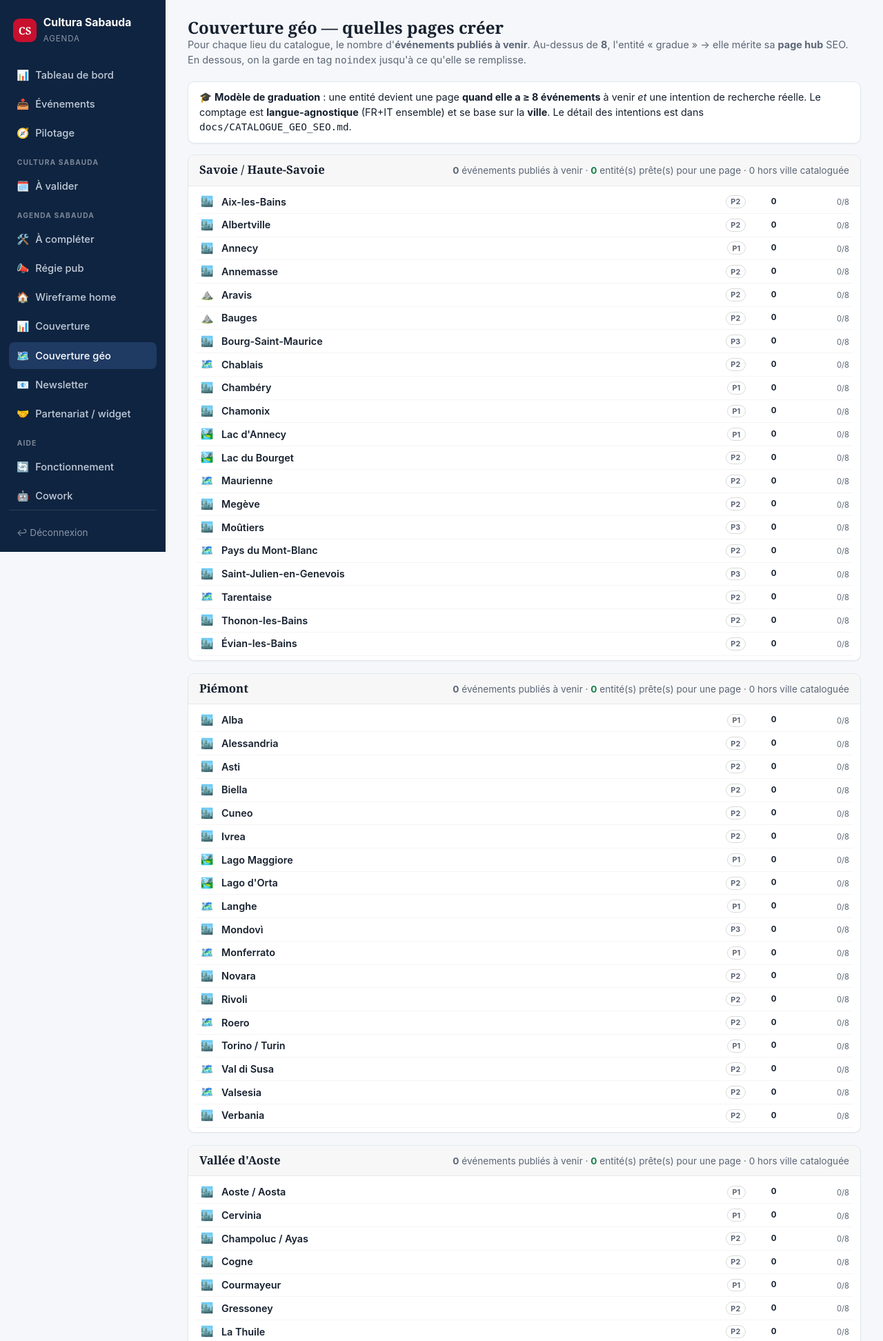
After one commit to monodf-beep/evenements, a Flask app: page /couverture-geo in a window 1280 px wide. The commit adds this page. Shown: the top 1944 px of the page at 69% size. Run offline with Flask 3, Linux system fonts and the light colour scheme; the visitor is signed in with stand-in values (Sample User, id 1); data that the repository does not hold is empty; some libraries are stand-ins or nearby versions.

Commit message:
Backoffice : page « Couverture géo » (catalogue → décision de pages)
Opérationnalise docs/CATALOGUE_GEO_SEO.md : pour chaque entité (ville,
massif, vallée, lac, station), compte les événements PUBLIÉS à venir et
signale celles qui franchissent le seuil (>= 8) → « graduation » en page hub.

- _GEO_CATALOGUE : villes + groupes (communes membres) des 4 territoires,
  avec priorité P1/P2/P3.
- _geo_match : correspondance ville robuste (variantes FR/IT type Turin/
  Torino, inclusion souple >= 4 car., égalité stricte pour les termes courts
  anti-faux-positif, repli sur le lieu).
- /couverture-geo + template : par territoire, total publié, nb d'entités
  « prêtes pour une page », et « hors ville cataloguée » (signal d'ajout).
- Lien de nav.

Comptage v1 langue-agnostique (FR+IT) basé sur la ville ; les groupes
s'appuient sur leurs communes membres.

Co-Authored-By: Claude Opus 4.8 <noreply@anthropic.com>
Claude-Session: https://claude.ai/code/session_0147TFWxBFXGbXtme5LYm1nT

```diff
--- a/app/app.py
+++ b/app/app.py
@@ -841,6 +841,149 @@ def couverture():
     data = _couv_data(conn)
     conn.close()
     return render_template("couverture.html", active="couverture", **data)
+
+
+# ---------- Couverture GÉO (catalogue → pages hub SEO hyperlocal) ----------
+# Traduit docs/CATALOGUE_GEO_SEO.md en tableau de bord : pour chaque entité (ville,
+# massif, vallée, lac, station), combien d'événements PUBLIÉS à venir → laquelle franchit
+# le seuil et « gradue » en page dédiée. Le comptage se fait sur la ville (langue-agnostique).
+_GEO_SEUIL = 8                                           # nb d'événements pour mériter une page
+
+# (type, nom, priorité, [communes/termes cherchés dans la ville]). Les groupes (massifs,
+# vallées, lacs) listent leurs communes membres pour agréger.
+_GEO_CATALOGUE = {
+    "Savoie / Haute-Savoie": [
+        ("ville", "Annecy", "P1", ["annecy"]),
+        ("ville", "Chambéry", "P1", ["chambery"]),
+        ("ville", "Chamonix", "P1", ["chamonix"]),
+        ("ville", "Aix-les-Bains", "P2", ["aix les bains", "aix-les-bains"]),
+        ("ville", "Albertville", "P2", ["albertville"]),
+        ("ville", "Annemasse", "P2", ["annemasse"]),
+        ("ville", "Thonon-les-Bains", "P2", ["thonon"]),
+        ("ville", "Évian-les-Bains", "P2", ["evian"]),
+        ("ville", "Megève", "P2", ["megeve"]),
+        ("ville", "Moûtiers", "P3", ["moutiers"]),
+        ("ville", "Bourg-Saint-Maurice", "P3", ["bourg saint maurice", "bourg-saint-maurice"]),
+        ("ville", "Saint-Julien-en-Genevois", "P3", ["saint julien en genevois", "saint-julien"]),
+        ("lac", "Lac d'Annecy", "P1", ["annecy", "veyrier", "talloires", "menthon", "sevrier", "duingt"]),
+        ("lac", "Lac du Bourget", "P2", ["aix les bains", "bourget du lac", "chanaz"]),
+        ("massif", "Aravis", "P2", ["la clusaz", "grand bornand", "thones", "manigod", "saint jean de sixt"]),
+        ("massif", "Bauges", "P2", ["le chatelard", "lescheraines", "aillon", "la motte en bauges"]),
+        ("vallée", "Chablais", "P2", ["thonon", "evian", "morzine", "les gets", "abondance", "chatel", "avoriaz"]),
+        ("vallée", "Tarentaise", "P2", ["bourg saint maurice", "moutiers", "aime", "val d isere",
+                                        "tignes", "les arcs", "la plagne", "courchevel"]),
+        ("vallée", "Maurienne", "P2", ["saint jean de maurienne", "modane", "val cenis", "la toussuire"]),
+        ("vallée", "Pays du Mont-Blanc", "P2", ["chamonix", "saint gervais", "megeve", "combloux",
+                                                "les houches", "passy", "sallanches"]),
+    ],
+    "Piémont": [
+        ("ville", "Torino / Turin", "P1", ["torino", "turin"]),
+        ("ville", "Cuneo", "P2", ["cuneo"]),
+        ("ville", "Alba", "P1", ["alba"]),
+        ("ville", "Asti", "P2", ["asti"]),
+        ("ville", "Alessandria", "P2", ["alessandria"]),
+        ("ville", "Biella", "P2", ["biella"]),
+        ("ville", "Novara", "P2", ["novara"]),
+        ("ville", "Verbania", "P2", ["verbania"]),
+        ("ville", "Mondovì", "P3", ["mondovi"]),
+        ("ville", "Ivrea", "P2", ["ivrea"]),
+        ("ville", "Rivoli", "P2", ["rivoli"]),
+        ("colline", "Langhe", "P1", ["alba", "bra", "la morra", "barolo", "dogliani", "neive", "barbaresco", "cherasco"]),
+        ("colline", "Monferrato", "P1", ["casale monferrato", "nizza monferrato", "moncalvo", "acqui terme"]),
+        ("colline", "Roero", "P2", ["canale", "bra", "santo stefano roero"]),
+        ("vallate", "Val di Susa", "P2", ["susa", "bardonecchia", "oulx", "avigliana", "sestriere"]),
+        ("vallate", "Valsesia", "P2", ["varallo", "alagna"]),
+        ("lac", "Lago Maggiore", "P1", ["verbania", "stresa", "arona", "baveno"]),
+        ("lac", "Lago d'Orta", "P2", ["orta san giulio", "omegna"]),
+    ],
+    "Vallée d'Aoste": [
+        ("ville", "Aoste / Aosta", "P1", ["aoste", "aosta"]),
+        ("ville", "Courmayeur", "P1", ["courmayeur"]),
+        ("ville", "Cervinia", "P1", ["cervinia", "breuil"]),
+        ("ville", "Cogne", "P2", ["cogne"]),
+        ("ville", "Saint-Vincent", "P2", ["saint vincent", "saint-vincent"]),
+        ("ville", "La Thuile", "P2", ["la thuile"]),
+        ("ville", "Gressoney", "P2", ["gressoney"]),
+        ("ville", "Champoluc / Ayas", "P2", ["champoluc", "ayas"]),
+        ("ville", "Pila", "P2", ["pila"]),
+        ("vallée", "Valdigne", "P3", ["courmayeur", "la thuile", "morgex", "pre saint didier"]),
+        ("vallée", "Valtournenche", "P2", ["cervinia", "breuil", "valtournenche"]),
+    ],
+    "Nice / Alpes-Maritimes": [
+        ("ville", "Nice", "P1", ["nice"]),
+        ("ville", "Menton", "P1", ["menton"]),
+        ("ville", "Villefranche-sur-Mer", "P2", ["villefranche"]),
+        ("ville", "Beaulieu-sur-Mer", "P3", ["beaulieu"]),
+        ("ville", "Èze", "P2", ["eze"]),
+        ("ville", "Saint-Laurent-du-Var", "P3", ["saint laurent du var"]),
+        ("ville", "Roquebrune-Cap-Martin", "P3", ["roquebrune cap martin", "roquebrune-cap-martin"]),
+        ("cap", "Cap Ferrat", "P2", ["saint jean cap ferrat", "cap ferrat", "cap-ferrat"]),
+        ("vallée", "Vallée de la Roya", "P2", ["tende", "breil", "saorge", "la brigue", "fontan"]),
+        ("vallée", "Vallée de la Vésubie", "P2", ["saint martin vesubie", "roquebilliere", "lantosque"]),
+        ("vallée", "Vallée de la Tinée", "P3", ["saint sauveur", "isola", "saint etienne de tinee"]),
+        ("station", "Isola 2000 / Auron / Valberg", "P2", ["isola", "auron", "valberg"]),
+    ],
+}
+
+
+def _geo_match(nville: str, nlieu: str, terms: list) -> bool:
+    """Un événement (ville/lieu normalisés) appartient-il à l'entité (ses termes) ?
+    Termes ≥ 4 car. : correspondance souple (inclusion dans un sens ou l'autre) ; termes
+    courts : égalité stricte (évite les faux positifs type « bra » dans « brasserie »)."""
+    for t in terms:
+        if len(t) >= 4:
+            if (nville and (t in nville or nville in t)) or (len(t) >= 5 and t in nlieu):
+                return True
+        elif t == nville:
+            return True
+    return False
+
+
+def _geo_data(conn):
+    today = date.today().isoformat()
+    rows = conn.execute(
+        "SELECT ville, lieu, territoire FROM events_raw "
+        "WHERE COALESCE(wp_post_id_as,0)>0 AND duplicate_of IS NULL "
+        "AND COALESCE(date_event_start,'')<>'' "
+        "AND COALESCE(NULLIF(date_event_end,''), date_event_start) >= ?", (today,)).fetchall()
+    # Pré-normalise chaque événement une fois, rangé par territoire.
+    by_terr = {t: [] for t in _GEO_CATALOGUE}
+    for r in rows:
+        grp = _couv_terr_group(r["territoire"])
+        if grp in by_terr:
+            by_terr[grp].append((_couv_norm(r["ville"] or ""), _couv_norm(r["lieu"] or "")))
+    groups = []
+    for terr, entities in _GEO_CATALOGUE.items():
+        evs = by_terr.get(terr, [])
+        rows_out, matched_villes = [], set()
+        for typ, name, prio, terms in entities:
+            nterms = [_couv_norm(t) for t in terms]
+            n = 0
+            for i, (nville, nlieu) in enumerate(evs):
+                if _geo_match(nville, nlieu, nterms):
+                    n += 1
+                    if typ == "ville":
+                        matched_villes.add(i)
+            rows_out.append({"type": typ, "name": name, "prio": prio, "count": n,
+                             "ready": n >= _GEO_SEUIL})
+        rows_out.sort(key=lambda e: (-e["count"], e["name"]))
+        groups.append({
+            "territoire": terr, "total": len(evs),
+            "hors_villes": len(evs) - len(matched_villes),   # événements sans ville cataloguée
+            "ready": sum(1 for e in rows_out if e["ready"]),
+            "entities": rows_out,
+        })
+    return {"groups": groups, "seuil": _GEO_SEUIL}
+
+
+@app.route("/couverture-geo")
+@require_auth
+def couverture_geo():
+    """Combien d'événements publiés par entité géo → laquelle mérite une page (graduation)."""
+    conn = get_db()
+    data = _geo_data(conn)
+    conn.close()
+    return render_template("couverture_geo.html", active="couverture_geo", **data)
 
 
 # ---------- Composeur de newsletter (Phase 1 : voir / curer / ordonner) ----------
--- a/app/templates/base.html
+++ b/app/templates/base.html
@@ -31,6 +31,7 @@
         {% if nav.regie %}<span class="nav-badge">{{ nav.regie }}</span>{% endif %}</a>
       <a href="/wireframe-home" class="{{ 'on' if active=='wireframe' }}" {% if active=='wireframe' %}aria-current="page"{% endif %}><span aria-hidden="true">🏠</span> Wireframe home</a>
       <a href="/couverture" class="{{ 'on' if active=='couverture' }}" {% if active=='couverture' %}aria-current="page"{% endif %}><span aria-hidden="true">📊</span> Couverture</a>
+      <a href="/couverture-geo" class="{{ 'on' if active=='couverture_geo' }}" {% if active=='couverture_geo' %}aria-current="page"{% endif %}><span aria-hidden="true">🗺️</span> Couverture géo</a>
       <a href="/newsletter" class="{{ 'on' if active=='newsletter' }}" {% if active=='newsletter' %}aria-current="page"{% endif %}><span aria-hidden="true">📧</span> Newsletter</a>
       <a href="/partenariat" class="{{ 'on' if active=='partenariat' }}" {% if active=='partenariat' %}aria-current="page"{% endif %}><span aria-hidden="true">🤝</span> Partenariat / widget</a>
 
--- /dev/null
+++ b/app/templates/couverture_geo.html
@@ -0,0 +1,55 @@
+{% extends "base.html" %}
+{% set active = 'couverture_geo' %}
+{% block title %}Couverture géo{% endblock %}
+{% block h1 %}Couverture géo — quelles pages créer{% endblock %}
+{% block subtitle %}<div class="sub">Pour chaque lieu du catalogue, le nombre d'<b>événements publiés à venir</b>. Au-dessus de <b>{{ seuil }}</b>, l'entité « gradue » → elle mérite sa <b>page hub</b> SEO. En dessous, on la garde en tag <code>noindex</code> jusqu'à ce qu'elle se remplisse.</div>{% endblock %}
+
+{% block content %}
+<div style="max-width:1000px;font-family:-apple-system,BlinkMacSystemFont,'Segoe UI',Roboto,sans-serif;">
+
+  <div class="card" style="padding:.7rem 1rem;margin-bottom:1rem;font-size:.9rem;line-height:1.5;">
+    🎓 <b>Modèle de graduation</b> : une entité devient une page <b>quand elle a ≥ {{ seuil }} événements</b>
+    à venir <i>et</i> une intention de recherche réelle. Le comptage est <b>langue-agnostique</b> (FR+IT
+    ensemble) et se base sur la <b>ville</b>. Le détail des intentions est dans <code>docs/CATALOGUE_GEO_SEO.md</code>.
+  </div>
+
+  {% for g in groups %}
+  <div class="card" style="padding:0;margin-bottom:1.1rem;overflow:hidden;">
+    <div style="display:flex;align-items:baseline;justify-content:space-between;gap:1rem;flex-wrap:wrap;padding:.7rem 1rem;background:rgba(0,0,0,.03);border-bottom:1px solid rgba(0,0,0,.06);">
+      <h2 style="margin:0;font-size:1.05rem;">{{ g.territoire }}</h2>
+      <div class="muted text-sm">
+        <b>{{ g.total }}</b> événements publiés à venir ·
+        <b style="color:#1a7f4b;">{{ g.ready }}</b> entité(s) prête(s) pour une page ·
+        {{ g.hors_villes }} hors ville cataloguée
+      </div>
+    </div>
+    <div style="padding:.4rem .6rem;">
+      {% for e in g.entities %}
+      <div style="display:flex;align-items:center;gap:.6rem;padding:.32rem .4rem;border-bottom:1px solid rgba(0,0,0,.04);">
+        <span style="width:1.4rem;text-align:center;" title="{{ e.type }}">
+          {%- if e.type == 'ville' %}🏙️{% elif e.type == 'lac' %}🏞️{% elif e.type in ('massif',) %}⛰️{% elif e.type == 'station' %}🎿{% elif e.type == 'cap' %}🏖️{% else %}🗺️{% endif -%}
+        </span>
+        <span style="flex:1;min-width:0;font-weight:600;font-size:.9rem;overflow:hidden;text-overflow:ellipsis;white-space:nowrap;">{{ e.name }}</span>
+        <span class="muted" style="font-size:.68rem;font-weight:700;border:1px solid rgba(0,0,0,.15);border-radius:999px;padding:.02rem .4rem;">{{ e.prio }}</span>
+        <span style="font-size:.72rem;font-weight:700;min-width:2.2rem;text-align:right;">{{ e.count }}</span>
+        <span style="width:6rem;text-align:right;">
+          {% if e.ready %}
+            <span style="font-size:.7rem;font-weight:700;color:#1a7f4b;background:#e9f6ee;border-radius:999px;padding:.1rem .45rem;">✓ page</span>
+          {% else %}
+            <span class="muted" style="font-size:.7rem;">{{ e.count }}/{{ seuil }}</span>
+          {% endif %}
+        </span>
+      </div>
+      {% endfor %}
+    </div>
+  </div>
+  {% endfor %}
+
+  <p class="muted text-sm">
+    « ✓ page » = l'entité a assez d'offre pour une page hub crédible <b>maintenant</b>. Les autres
+    montent au fil des collectes. « hors ville cataloguée » = événements publiés dont la ville n'est
+    pas (encore) dans le catalogue — s'il est élevé, c'est un signal d'ajouter des entités.
+    Comptage v1 sur la ville : les groupes (massifs, vallées) s'appuient sur leurs communes membres.
+  </p>
+</div>
+{% endblock %}
```
